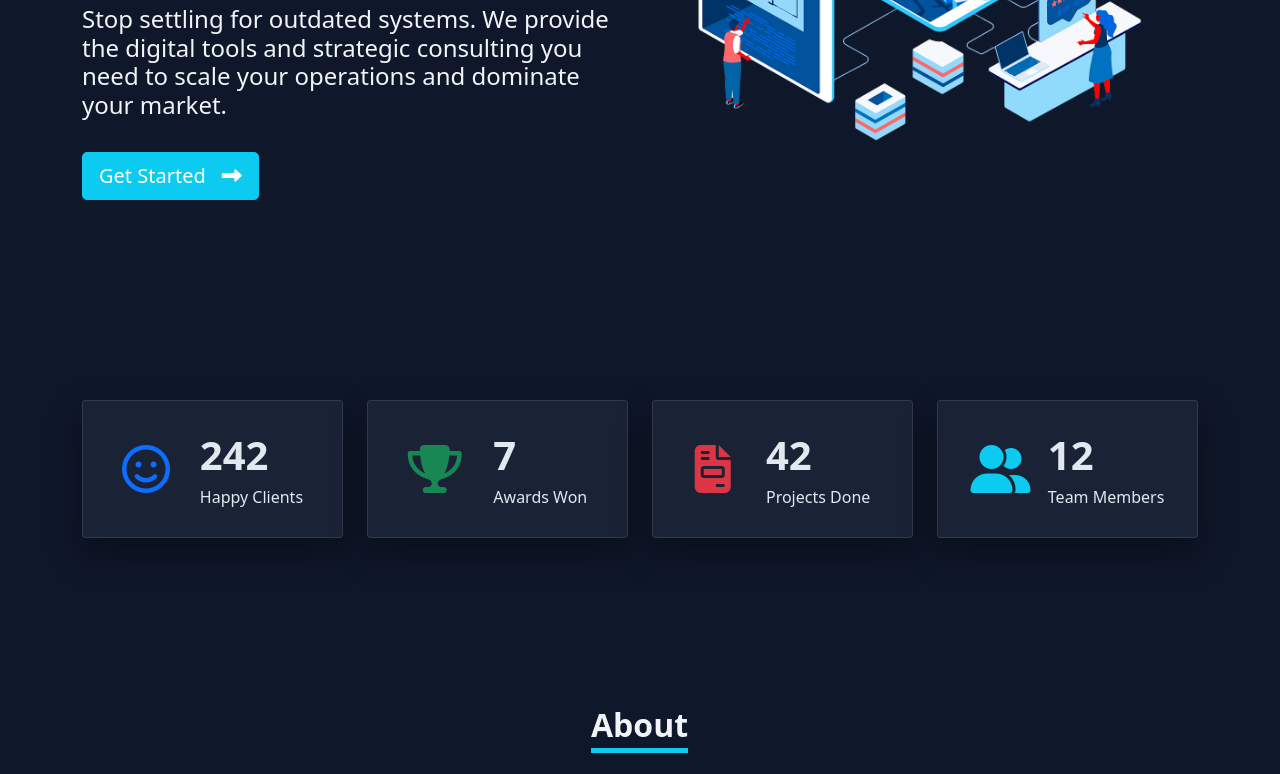
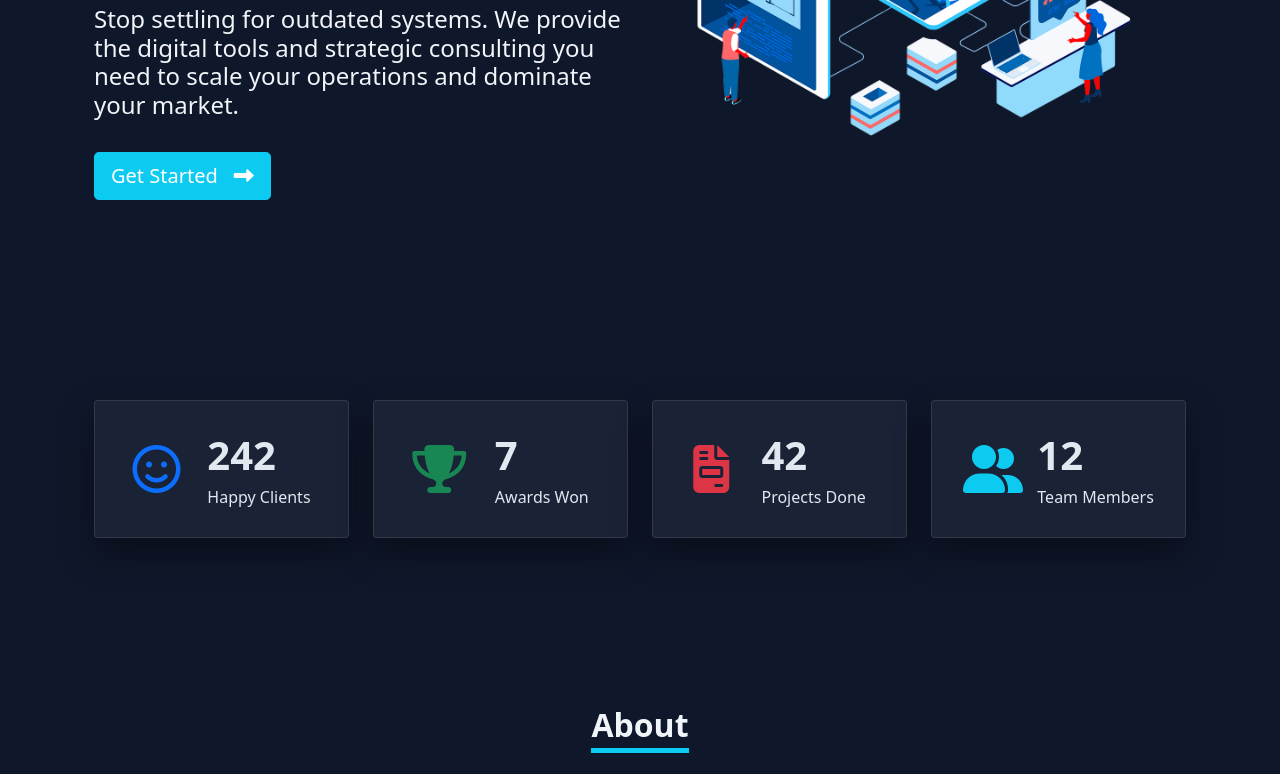
Before and after one commit to SomyaSingh05/Indexter, a plain HTML site: page index.html in a window 1280 px wide. Shown: the part 448-1222 px from the top of the page. Drawn offline with nearby package versions, Linux system fonts and the light colour scheme.

Commit message:
Intial Commit

```diff
--- a/css/style.css
+++ b/css/style.css
@@ -7,6 +7,15 @@
 .nav-link.active{
     color:red !important;
 } */
+
+body, html {
+    overflow-x: hidden;
+}
+.row {
+    margin-right: 0;
+    margin-left: 0;
+}
+
 
 .navbar {
 
```
